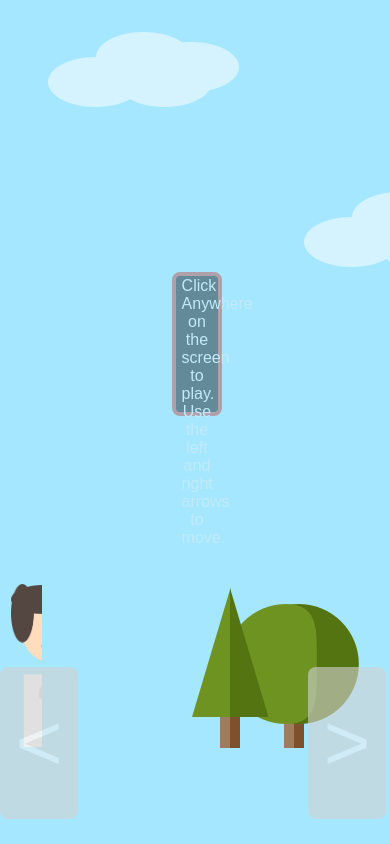
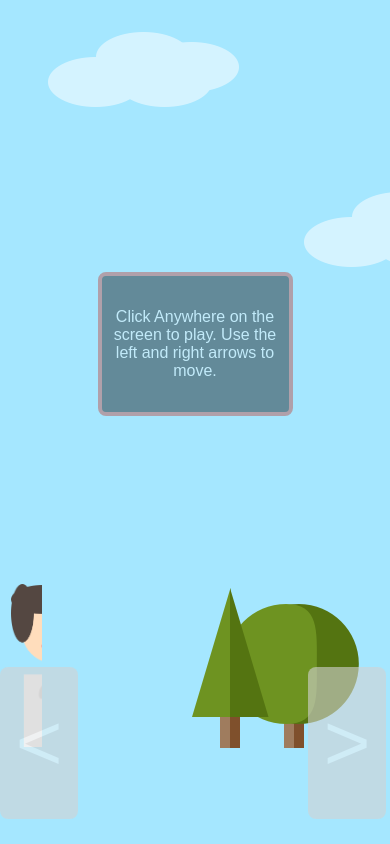
Before and after one commit to jorgehjr84/Jorge-H-React-Resume, a React (Create React App) app: page / in a window 390 px wide. Built offline with nearby package versions, Linux system fonts and the light colour scheme.

Commit message:
Startgame button is now responsive

```diff
--- a/src/Components/StartGame/StartGame.css
+++ b/src/Components/StartGame/StartGame.css
@@ -1,8 +1,9 @@
 .StartGame {
-    width: 13%;
+    width: 50%;
     height: auto;
-    position: absolute;
-    left: 44%;
+    position: relative;
+    margin-left: auto;
+    margin-right: auto;
     top: 17em;
     opacity: .4;
 }
@@ -16,4 +17,5 @@ button {
     border: 4px solid #c0392b;
     border-radius: 8px;
     cursor: pointer;
+    position: absolute;
 }
```
